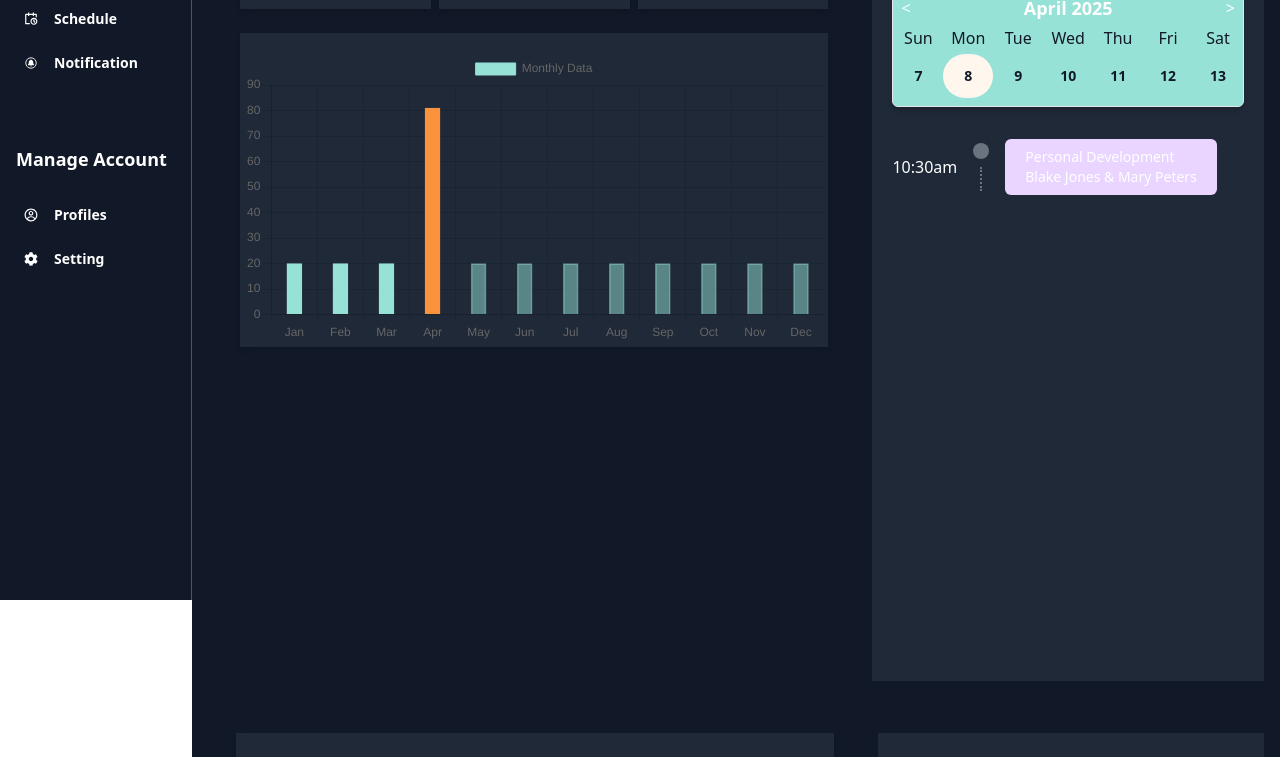
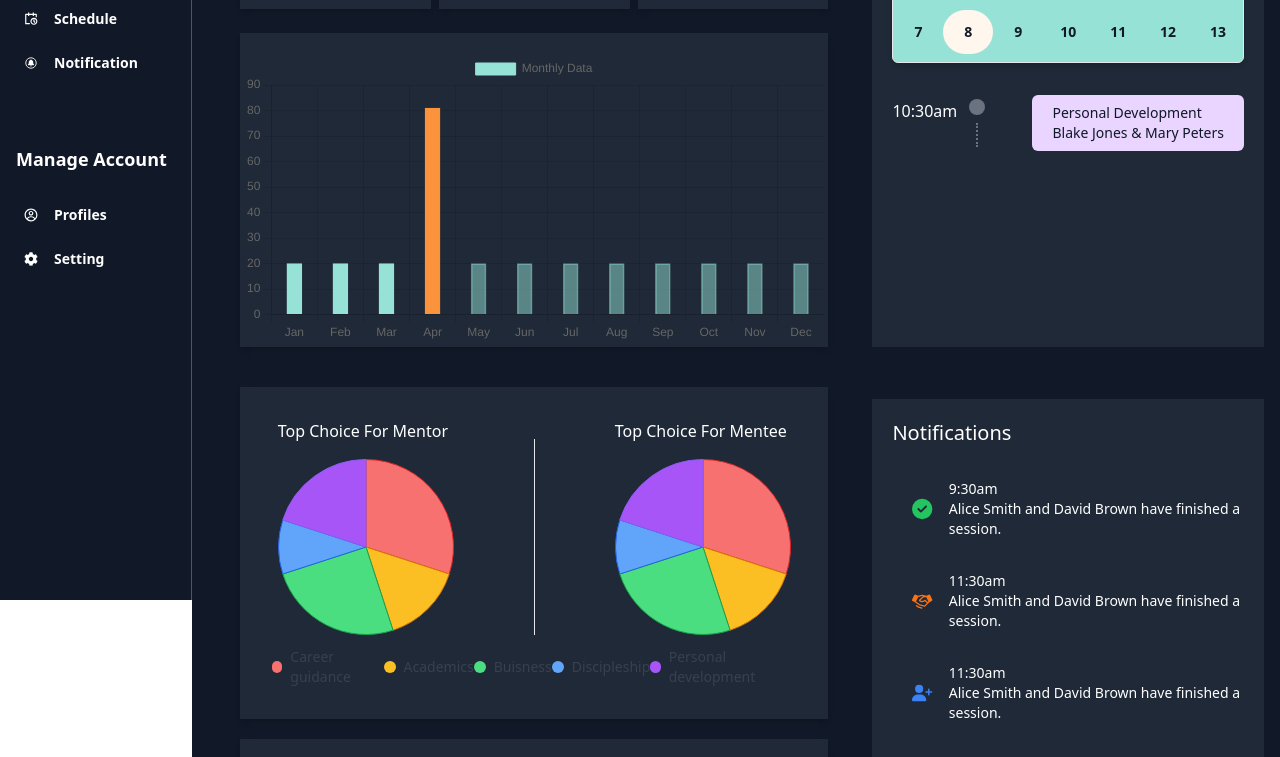
Before and after one commit to poetrywithgod/Leap-on-Admin, a React (Vite) app: page / in a window 1280 px wide. Shown: the part 200-957 px from the top of the page. Built offline with nearby package versions, Linux system fonts and the light colour scheme.

Commit message:
dashboard responsive

```diff
--- a/src/components/Calendar.jsx
+++ b/src/components/Calendar.jsx
@@ -72,15 +72,15 @@ const Calendar = () => {
                 </div>
                 </div>
             </div>
-            <div className='flex items-center space-x-4 pt-8'>
-                <div>10:30am</div>
-                <div className="relative flex">
+            <div className='flex items-center justify-between pt-8 space-x-3'>
+                <div className="flex space-x-3">
+                    <div>10:30am</div>
                     <div className="flex flex-col items-center">
                         <div className="w-4 h-4 rounded-full bg-gray-500 mb-2"></div>
                         <div className="h-6 border-l-2 border-dotted border-gray-500"></div>
                     </div>
                 </div>
-                <div className='bg-purple-200 py-2 px-5 rounded-md text-sm'>
+                <div className='bg-purple-200 text-gray-900 py-2 px-5 rounded-md text-sm'>
                     <p>Personal Development</p>
                     <p>Blake Jones & Mary Peters</p>
                 </div>
--- a/src/components/Dashboard.jsx
+++ b/src/components/Dashboard.jsx
@@ -17,7 +17,7 @@ ChartJS.register(LineElement, BarElement, CategoryScale, LinearScale, PointEleme
 
 const Dashboard = () => {
     return (
-    <div className='w-full h-auto'>
+    <div className='w-full h-auto '>
         <div className='flex w-full space-x-3'>
             <div className='grow px-8 w-2/3'>
                 <div className='grid grid-cols-1 md:grid-cols-2 lg:grid-cols-3 gap-2 mb-6'>
@@ -32,16 +32,16 @@ const Dashboard = () => {
                     </div>
                 </div>
             </div>
-            <div className='w-[40%] bg-white dark:bg-gray-800 h-screen pt-16 px-5'>
+            <div className='w-[40%] hidden lg:inline bg-white dark:bg-gray-800 pt-5 px-5'>
                 <Calendar />
             </div>
         </div>
-            <div className='flex mt-10 w-full space-x-8'>
-                <div className='grow p-3 w-2/3 space-y-5'>
+            <div className='flex mt-10 w-full space-x-3'>
+                <div className='grow px-8 w-2/3 space-y-5'>
                     <PieChartWithLabels/>
                     <DonutChart/>
                 </div>
-                <div className='w-[40%] bg-white dark:bg-gray-800 mt-3 h-auto pt-5 px-5'>
+                <div className='w-[40%] hidden lg:inline bg-white dark:bg-gray-800 mt-3 h-auto pt-5 px-5'>
                     <h1 className='text-xl'> Notifications</h1>
                     <div className='pt-8 pl-5 text-sm flex items-center space-x-4'>
                         <FaCircleCheck className='w-6 h-6 text-green-500'/>
--- a/src/components/DonutChart.jsx
+++ b/src/components/DonutChart.jsx
@@ -58,7 +58,7 @@ const DonutChart = () => {
 
   return (
     <div className='flex w-full'>
-      <div className="w-full bg-white dark:bg-gray-800 shadow-md ml-4 px-8">
+      <div className="w-full bg-white dark:bg-gray-800 shadow-md px-8 py-8">
         <div className="flex justify-center space-x-10 px-5">
           <div className="w-1/2">
             <h1 className='text-left pb-5 pt-2 font-semibold text-sm'>Activity</h1>
@@ -89,7 +89,7 @@ const DonutChart = () => {
               {data1.labels.map((label, index) => (
                 <div key={`week-label-${index}`} className="flex items-center w-full">
                   <div
-                    className="w-5 h-3 rounded-full mr-2"
+                    className="w-3 h-3 rounded-full mr-2"
                     style={{ backgroundColor: data1.datasets[0].backgroundColor[index] }}
                   ></div>
                   <span>{label}</span>
--- a/src/components/Piechart.jsx
+++ b/src/components/Piechart.jsx
@@ -38,7 +38,7 @@ const PieChartWithLabels = () => {
 
   return (
     <div className='flex w-full'>
-      <div className="w-full bg-white dark:bg-gray-800  shadow-md p-8 ml-4">
+      <div className="w-full bg-white dark:bg-gray-800  shadow-md p-8">
         <div className="flex justify-center space-x-20"> {/* Center the pies horizontally */}
           {/* Reduce the width here using Tailwind classes */}
           <div className="w-44 h-44">
--- a/src/components/Sidebar.jsx
+++ b/src/components/Sidebar.jsx
@@ -50,7 +50,7 @@ const Sidebar = () => {
                     <Link to='/notification' className='hidden md:inline '>Notification</Link>
                 </li>
                 <li className='mt-10'>
-                    <h1 className='hidden sm:inline-block text-lg my-5'>Manage Account</h1>
+                    <h1 className='hidden md:inline-block text-lg my-5'>Manage Account</h1>
                     <Link to='/profile' className={`flex items-center py-3 px-2 space-x-4 hover:rounded hover:cursor-pointer ${isActive('/profile') ? activeClass : inactiveClass}`}>
                     <CgProfile />
                         <Link to='/profile' className='hidden md:inline '>Profiles</Link>
```
